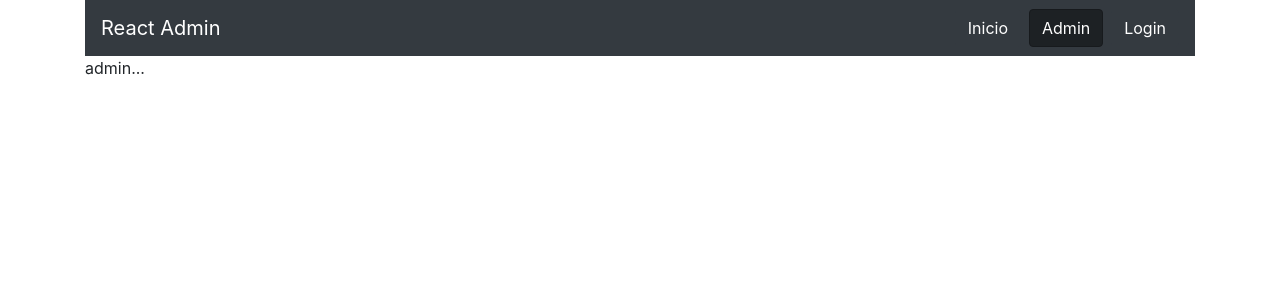
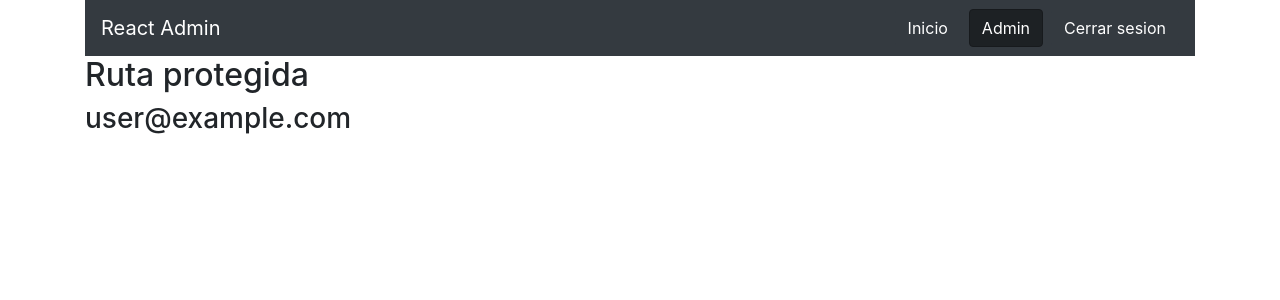
Before and after one commit to satoshi9394/react-firebase, a React (Create React App) app in the folder login-udemy-1/: page /admin in a window 1280 px wide. Shown: the top 300 px of the page. Built offline with nearby package versions, Linux system fonts and the light colour scheme; no server answers; sample sign-in values are in the browser's storage.

Commit message:
finalizando conceptos de login con firebase

```diff
--- a/login-udemy-1/src/App.jsx
+++ b/login-udemy-1/src/App.jsx
@@ -1,15 +1,33 @@
-import React from 'react';
+import React, { useState, useEffect} from 'react';
 import { BrowserRouter as Router, Switch, Route} from 'react-router-dom'
 
 //components
 import Navbar from './components/Navbar'
 import Login from './components/Login';
+import Admin from './components/Admin';
+
+//firebase
+import {auth} from './firebase'
 
 function App() {
-  return (
+  const [ firebaseUser, setFirebaseUser] = useState(false)
+
+  useEffect( () => {
+    auth.onAuthStateChanged(user => {
+      console.log(user)
+      if(user){
+        setFirebaseUser(user)
+      }else{
+        setFirebaseUser(null)
+      }
+    })
+  },[])
+
+
+  return firebaseUser !== false ? (
     <Router>
       <div className="container">
-        <Navbar/>
+        <Navbar firebaseUser={firebaseUser}/>
         <Switch>
           <Route path="/" exact>
             home...
@@ -18,12 +36,14 @@ function App() {
             <Login/>
           </Route>
           <Route path="/admin">
-            admin...
+            <Admin/>
           </Route>
         </Switch>
       </div>
     </Router>
-  );
+  ) : (
+    <p>Cargando...</p>
+  )
 }
 
 export default App;
--- /dev/null
+++ b/login-udemy-1/src/components/Admin.jsx
@@ -0,0 +1,34 @@
+import React, { useEffect, useState } from 'react'
+import { withRouter } from 'react-router-dom'
+
+//firebase
+import {auth} from '../firebase'
+
+const Admin = (props) => {
+
+  const [ user, setUser] = useState(null)
+
+  useEffect(() => {
+    if(auth.currentUser){
+      console.log('existe un usuario')
+      setUser(auth.currentUser)
+    }else{
+      console.log('no existe un usuario')
+      props.history.push('/login')
+    }
+  }, [props.history])
+
+  return (
+    <div>
+      <h2>Ruta protegida</h2>
+      {
+        user &&
+        (
+          <h3>{user.email}</h3>
+        )
+      }
+    </div>
+  )
+}
+
+export default withRouter(Admin)
--- a/login-udemy-1/src/components/Login.jsx
+++ b/login-udemy-1/src/components/Login.jsx
@@ -1,8 +1,10 @@
 import React, { useState, useCallback} from 'react'
+import { withRouter } from 'react-router-dom'
+
 import { auth, db }  from '../firebase'
 
 
-const Login = () => {
+const Login = (props) => {
 
   const [email, setEmail] = useState('')
   const [pass, setPass ] = useState('')
@@ -28,10 +30,34 @@ const Login = () => {
 
     if(esRegistro){
       registrar()
+    }else{
+      login()
     }
 
 
   }
+
+  const login = useCallback( async() => {
+    try {
+      const res = await auth.signInWithEmailAndPassword(email, pass)
+      console.log(res.user)
+      setEmail('')
+      setPass('')
+      setError(null)
+      props.history.push('/admin')
+    } catch (error) {
+      console.error(error)
+      if(error.code === 'auth/invalid-email'){
+        setError('Email no valido...')
+      }
+      if(error.code === 'auth/user-not-found'){
+        setError('Email no registrado...')
+      }
+      if(error.code === 'auth/wrong-password'){
+        setError('Email o password no valido...')
+      }
+    }
+  },[email, pass, props.history])
 
   const registrar = useCallback( async() => {
     try {
@@ -44,6 +70,7 @@ const Login = () => {
       setPass('')
       setError(null)
       console.info(res.user)
+      props.history.push('/admin')
     } catch (error) {
       console.error(error)
       if(error.code === 'auth/invalid-email'){
@@ -55,7 +82,7 @@ const Login = () => {
 
     }
 
-  }, [email, pass])
+  }, [email, pass, props.history])
 
 
     return (
@@ -114,4 +141,4 @@ const Login = () => {
     )
 }
 
-export default Login
+export default withRouter(Login)
--- a/login-udemy-1/src/components/Navbar.jsx
+++ b/login-udemy-1/src/components/Navbar.jsx
@@ -1,7 +1,17 @@
 import React from 'react'
 import {Link, NavLink} from 'react-router-dom'
+import { withRouter } from 'react-router-dom'
 
-const Navbar = () => {
+//firebase
+import { auth } from '../firebase'
+
+const Navbar = ({firebaseUser, history}) => {
+	const cerrarSesion = () => {
+		auth.signOut()
+			.then( () => {
+				history.push('/login')
+			})
+	}
     return (
         <div className="navbar navbar-dark bg-dark">
             <Link to="/" className="navbar-brand">React Admin</Link>
@@ -14,22 +24,38 @@ const Navbar = () => {
                     >
                         Inicio
                     </NavLink>
+										{
+											firebaseUser !== null ?
+											(
 												<NavLink
                         	className="btn btn-dark mr-2"
                         	to="/admin"
                     		>
                         	Admin
                     		</NavLink>
+											) : null
+										}
+                    {
+											firebaseUser !== null ? (
+												<button
+												className="btn btn-dark"
+												onClick={ ()=> cerrarSesion()}
+												>
+													Cerrar sesion
+												</button>
+											) : (
 												<NavLink
                         	className="btn btn-dark"
                         	to="/login"
                     		>
                         	Login
                     		</NavLink>
+											)
+                    }
                 </div>
             </div>
         </div>
     )
 }
 
-export default Navbar
+export default withRouter(Navbar)
```
Lines whose indentation alone changed are shown as unchanged.
